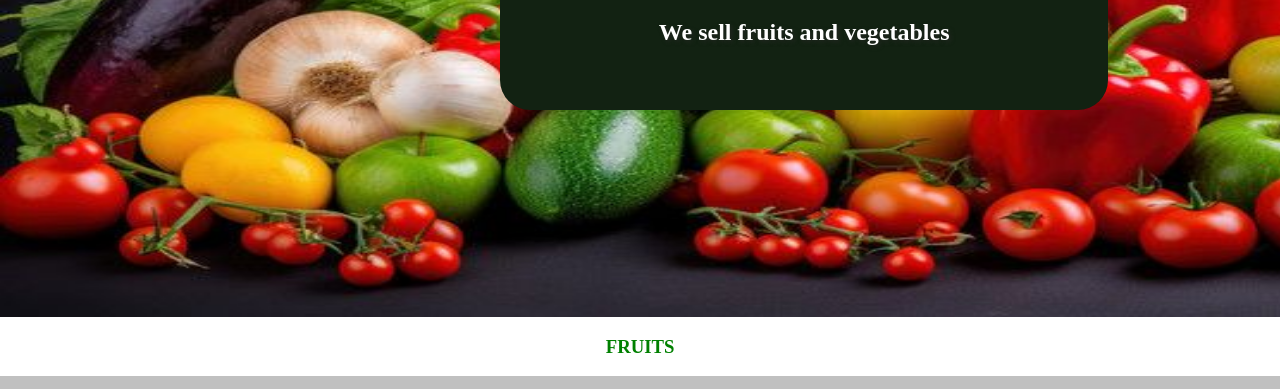
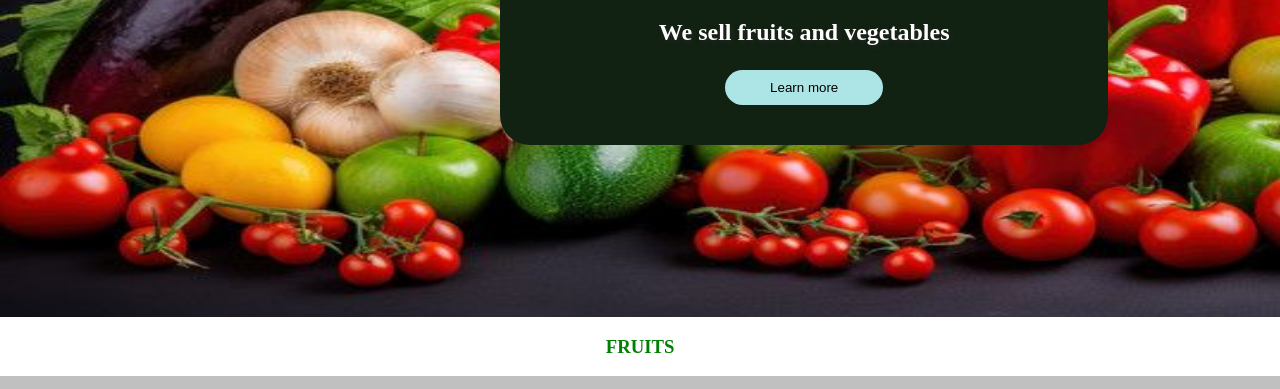
Before and after one commit to bonnetteumutoni/Document-object-Models, a plain HTML site: page index.html in a window 1280 px wide. Shown: the part 340-729 px from the top of the page. Drawn offline with Linux system fonts and the light colour scheme.

Commit message:
Created Green kiosk website

```diff
--- a/index.html
+++ b/index.html
@@ -30,7 +30,7 @@
         <div id="text-block">
         <h1 id="title">Welcome to Greens Kiosk</h1>
         <p>We sell fruits and vegetables</p>
-        </div>
+        <button id="click-button">Learn more</button></div>
     </div>
         <div id="second-heading"><h3 >Fruits</h3></div>
         <ul id="fruList">
--- a/style.css
+++ b/style.css
@@ -34,3 +34,11 @@
     width: 40%;
   }
 }
+#click-button{
+padding: 10px;
+border-radius: 20px;
+border: none;
+width: 30%;
+background-color: rgb(173, 229, 231);
+
+}
```
Also changed, not shown: index.js (line endings or trailing spaces).
